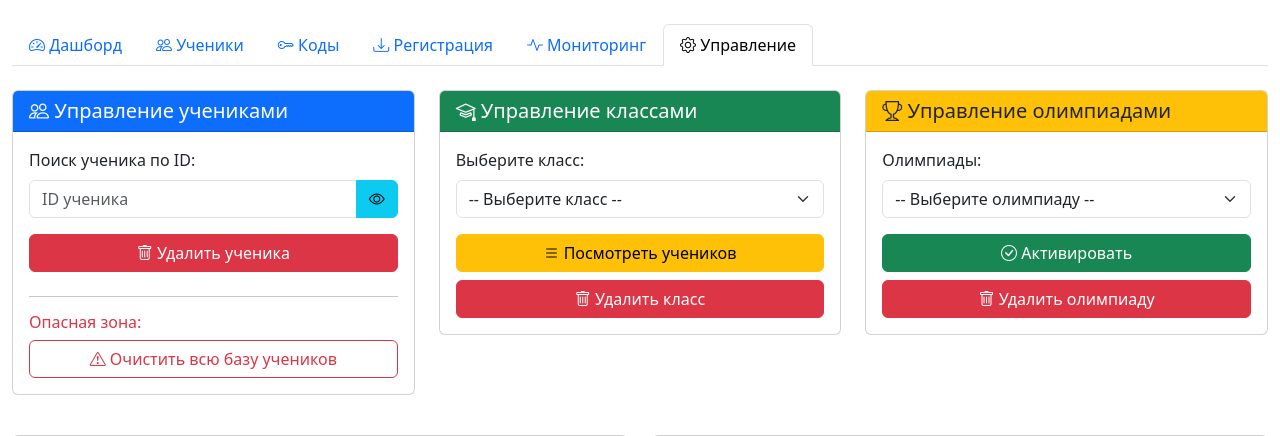
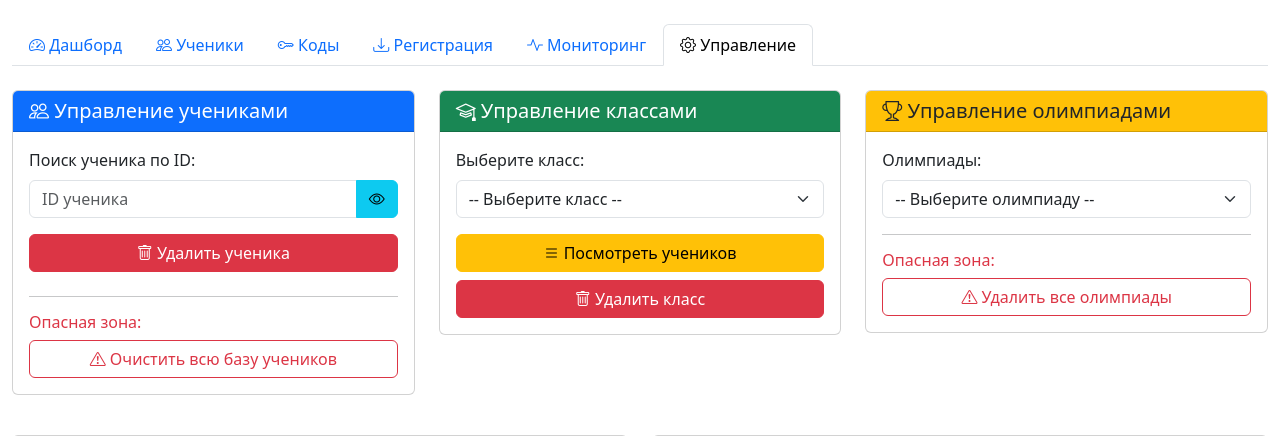
Before and after one commit to chas36/olympus_bot, a FastAPI app: page / in a window 1280 px wide, after a click on "Управление". Shown: the part 50-486 px from the top of the page. Run offline with FastAPI, Linux system fonts and the light colour scheme; data that the repository does not hold is empty; parts of the project's set-up code (start-up, migrations or seed data) failed here and were passed over.

Commit message:
feat: Добавить функционал деактивации олимпиад и улучшить обработку временных меток

```diff
--- a/admin_panel/static/dashboard.js
+++ b/admin_panel/static/dashboard.js
@@ -395,40 +395,43 @@ async function loadCodesStats() {
         const response = await fetch('/api/codes/stats');
         const data = await response.json();
 
+        const grade8 = data.by_class?.grade8 || { total: 0, assigned: 0, unassigned: 0, issued: 0 };
+        const grade8Reserve = data.grade8_reserve || { total: 0, used: 0, available: 0 };
+
         const statsHTML = `
             <h6 class="mb-3">8 класс:</h6>
             <div class="mb-3">
                 <div class="d-flex justify-content-between mb-1">
                     <span>Всего:</span>
-                    <strong>${data.grade8.total}</strong>
+                    <strong>${grade8.total}</strong>
                 </div>
                 <div class="d-flex justify-content-between mb-1">
                     <span>Распределено:</span>
-                    <strong class="text-success">${data.grade8.assigned}</strong>
+                    <strong class="text-success">${grade8.assigned}</strong>
                 </div>
                 <div class="d-flex justify-content-between mb-1">
                     <span>Не распределено:</span>
-                    <strong class="text-warning">${data.grade8.unassigned}</strong>
+                    <strong class="text-warning">${grade8.unassigned}</strong>
                 </div>
                 <div class="d-flex justify-content-between">
                     <span>Выдано:</span>
-                    <strong class="text-info">${data.grade8.issued}</strong>
+                    <strong class="text-info">${grade8.issued}</strong>
                 </div>
             </div>
 
-            <h6 class="mb-3">9 класс (резерв):</h6>
+            <h6 class="mb-3">Резерв 8 класса (из 9 класса):</h6>
             <div>
                 <div class="d-flex justify-content-between mb-1">
                     <span>Всего:</span>
-                    <strong>${data.grade9.total}</strong>
+                    <strong>${grade8Reserve.total}</strong>
                 </div>
                 <div class="d-flex justify-content-between mb-1">
                     <span>Использовано:</span>
-                    <strong class="text-danger">${data.grade9.used}</strong>
+                    <strong class="text-danger">${grade8Reserve.used}</strong>
                 </div>
                 <div class="d-flex justify-content-between">
                     <span>Доступно:</span>
-                    <strong class="text-success">${data.grade9.available}</strong>
+                    <strong class="text-success">${grade8Reserve.available}</strong>
                 </div>
             </div>
         `;
@@ -562,11 +565,13 @@ async function loadSessions() {
                                         : '<span class="badge bg-secondary">Неактивна</span>'}
                                 </td>
                                 <td>
-                                    ${!s.is_active
-                                        ? `<button class="btn btn-sm btn-primary" onclick="activateSession(${s.id})">
+                                    ${s.is_active
+                                        ? `<button class="btn btn-sm btn-danger" onclick="deactivateSession(${s.id})">
+                                            <i class="bi bi-pause-circle"></i> Деактивировать
+                                           </button>`
+                                        : `<button class="btn btn-sm btn-primary" onclick="activateSession(${s.id})">
                                             <i class="bi bi-play"></i> Активировать
-                                           </button>`
-                                        : '<button class="btn btn-sm btn-secondary" disabled>Активна</button>'}
+                                           </button>`}
                                     <button class="btn btn-sm btn-warning" onclick="distributeSessionCodes(${s.id})">
                                         <i class="bi bi-arrow-down-up"></i> Распределить
                                     </button>
@@ -606,6 +611,30 @@ async function activateSession(sessionId) {
         }
     } catch (error) {
         alert('Ошибка активации: ' + error.message);
+    }
+}
+
+async function deactivateSession(sessionId) {
+    if (!confirm('Деактивировать эту сессию?')) {
+        return;
+    }
+
+    try {
+        const response = await fetch(`/api/admin/olympiads/${sessionId}/deactivate`, {
+            method: 'POST'
+        });
+
+        const result = await response.json();
+
+        if (result.success) {
+            alert('✅ Сессия деактивирована!');
+            loadSessions();
+            loadDashboard();
+        } else {
+            alert('❌ Ошибка: ' + (result.message || 'Неизвестная ошибка'));
+        }
+    } catch (error) {
+        alert('❌ Ошибка деактивации: ' + error.message);
     }
 }
 
@@ -1157,10 +1186,12 @@ function loadOlympiadInfo() {
 
     if (!selectedOption.value) {
         document.getElementById('olympiadInfo').innerHTML = '';
+        document.getElementById('olympiadActionButtons').innerHTML = '';
         return;
     }
 
     const olympiad = JSON.parse(selectedOption.dataset.olympiad);
+    console.log('Загружена олимпиада:', olympiad.subject, 'Активна:', olympiad.is_active);
 
     document.getElementById('olympiadInfo').innerHTML = `
         <div class="alert alert-info">
@@ -1172,6 +1203,29 @@ function loadOlympiadInfo() {
                 : '<span class="badge bg-secondary">Неактивна</span>'}
         </div>
     `;
+
+    // Показываем кнопки в зависимости от статуса
+    if (olympiad.is_active) {
+        console.log('Показываем кнопку деактивации');
+        document.getElementById('olympiadActionButtons').innerHTML = `
+            <button class="btn btn-warning w-100 mb-2" onclick="deactivateOlympiad()">
+                <i class="bi bi-pause-circle"></i> Деактивировать
+            </button>
+            <button class="btn btn-danger w-100 mb-2" onclick="deleteOlympiad()">
+                <i class="bi bi-trash"></i> Удалить олимпиаду
+            </button>
+        `;
+    } else {
+        console.log('Показываем кнопку активации');
+        document.getElementById('olympiadActionButtons').innerHTML = `
+            <button class="btn btn-success w-100 mb-2" onclick="activateOlympiad()">
+                <i class="bi bi-check-circle"></i> Активировать
+            </button>
+            <button class="btn btn-danger w-100 mb-2" onclick="deleteOlympiad()">
+                <i class="bi bi-trash"></i> Удалить олимпиаду
+            </button>
+        `;
+    }
 }
 
 // Активация олимпиады
@@ -1206,6 +1260,38 @@ async function activateOlympiad() {
     }
 }
 
+// Деактивация олимпиады
+async function deactivateOlympiad() {
+    const olympiadId = document.getElementById('olympiadSelect').value;
+    if (!olympiadId) {
+        alert('Выберите олимпиаду');
+        return;
+    }
+
+    if (!confirm('Деактивировать эту олимпиаду?')) {
+        return;
+    }
+
+    try {
+        const response = await fetch(`/api/admin/olympiads/${olympiadId}/deactivate`, {
+            method: 'POST'
+        });
+
+        const result = await response.json();
+
+        if (result.success) {
+            alert('✅ Олимпиада деактивирована!');
+            loadManagementData();
+            loadOlympiadInfo();
+            loadDashboard();
+        } else {
+            alert('❌ Ошибка: ' + (result.message || 'Неизвестная ошибка'));
+        }
+    } catch (error) {
+        alert('❌ Ошибка деактивации: ' + error.message);
+    }
+}
+
 // Удаление олимпиады
 async function deleteOlympiad() {
     const olympiadId = document.getElementById('olympiadSelect').value;
@@ -1229,6 +1315,39 @@ async function deleteOlympiad() {
             alert('✅ Олимпиада удалена');
             document.getElementById('olympiadSelect').value = '';
             document.getElementById('olympiadInfo').innerHTML = '';
+            document.getElementById('olympiadActionButtons').innerHTML = '';
+            loadManagementData();
+            loadDashboard();
+        } else {
+            alert('❌ Ошибка: ' + (result.message || 'Неизвестная ошибка'));
+        }
+    } catch (error) {
+        alert('❌ Ошибка удаления: ' + error.message);
+    }
+}
+
+// Удаление всех олимпиад
+async function deleteAllOlympiads() {
+    if (!confirm('⚠️⚠️⚠️ ВЫ УВЕРЕНЫ?\n\nЭто действие удалит ВСЕ олимпиады и все связанные коды!\nЭто действие НЕОБРАТИМО!')) {
+        return;
+    }
+
+    if (!confirm('Последнее предупреждение!\nВы действительно хотите удалить ВСЕ олимпиады?')) {
+        return;
+    }
+
+    try {
+        const response = await fetch('/api/admin/olympiads', {
+            method: 'DELETE'
+        });
+
+        const result = await response.json();
+
+        if (result.success) {
+            alert(`✅ Удалено олимпиад: ${result.deleted_count}`);
+            document.getElementById('olympiadSelect').value = '';
+            document.getElementById('olympiadInfo').innerHTML = '';
+            document.getElementById('olympiadActionButtons').innerHTML = '';
             loadManagementData();
             loadDashboard();
         } else {
--- a/admin_panel/templates/dashboard_v2.html
+++ b/admin_panel/templates/dashboard_v2.html
@@ -447,11 +447,13 @@
                                     </select>
                                 </div>
                                 <div id="olympiadInfo" class="mb-3"></div>
-                                <button class="btn btn-success w-100 mb-2" onclick="activateOlympiad()">
-                                    <i class="bi bi-check-circle"></i> Активировать
-                                </button>
-                                <button class="btn btn-danger w-100" onclick="deleteOlympiad()">
-                                    <i class="bi bi-trash"></i> Удалить олимпиаду
+                                <div id="olympiadActionButtons">
+                                    <!-- Кнопки загружаются динамически -->
+                                </div>
+                                <hr>
+                                <h6 class="text-danger">Опасная зона:</h6>
+                                <button class="btn btn-outline-danger w-100" onclick="deleteAllOlympiads()">
+                                    <i class="bi bi-exclamation-triangle"></i> Удалить все олимпиады
                                 </button>
                             </div>
                         </div>
@@ -628,6 +630,6 @@
     </div>
 
     <script src="https://cdn.jsdelivr.net/npm/bootstrap@5.3.0/dist/js/bootstrap.bundle.min.js"></script>
-    <script src="/static/dashboard.js"></script>
+    <script src="/static/dashboard.js?v=20251016_2"></script>
 </body>
 </html>
--- a/api/routers/monitoring.py
+++ b/api/routers/monitoring.py
@@ -213,7 +213,7 @@ async def get_recent_activity(
             "type": "code_request",
             "student": student.full_name if student else "Неизвестен",
             "subject": olympiad.subject if olympiad else "Неизвестен",
-            "timestamp": req.requested_at.isoformat(),
+            "timestamp": req.requested_at.isoformat() if req.requested_at else None,
             "screenshot": req.screenshot_submitted
         })
 
@@ -330,7 +330,7 @@ async def get_active_session_participants(
             "student_id": student.id,
             "full_name": student.full_name,
             "class_display": f"{student.class_number}{student.parallel or ''}" if student.class_number else "-",
-            "requested_at": req.requested_at.isoformat(),
+            "requested_at": req.requested_at.isoformat() if req.requested_at else None,
             "code": req.code,
             "screenshot_submitted": req.screenshot_submitted,
             "screenshot_submitted_at": req.screenshot_submitted_at.isoformat() if req.screenshot_submitted_at else None
```
Also changed, not shown: api/routers/admin.py (+43 -9 lines).
